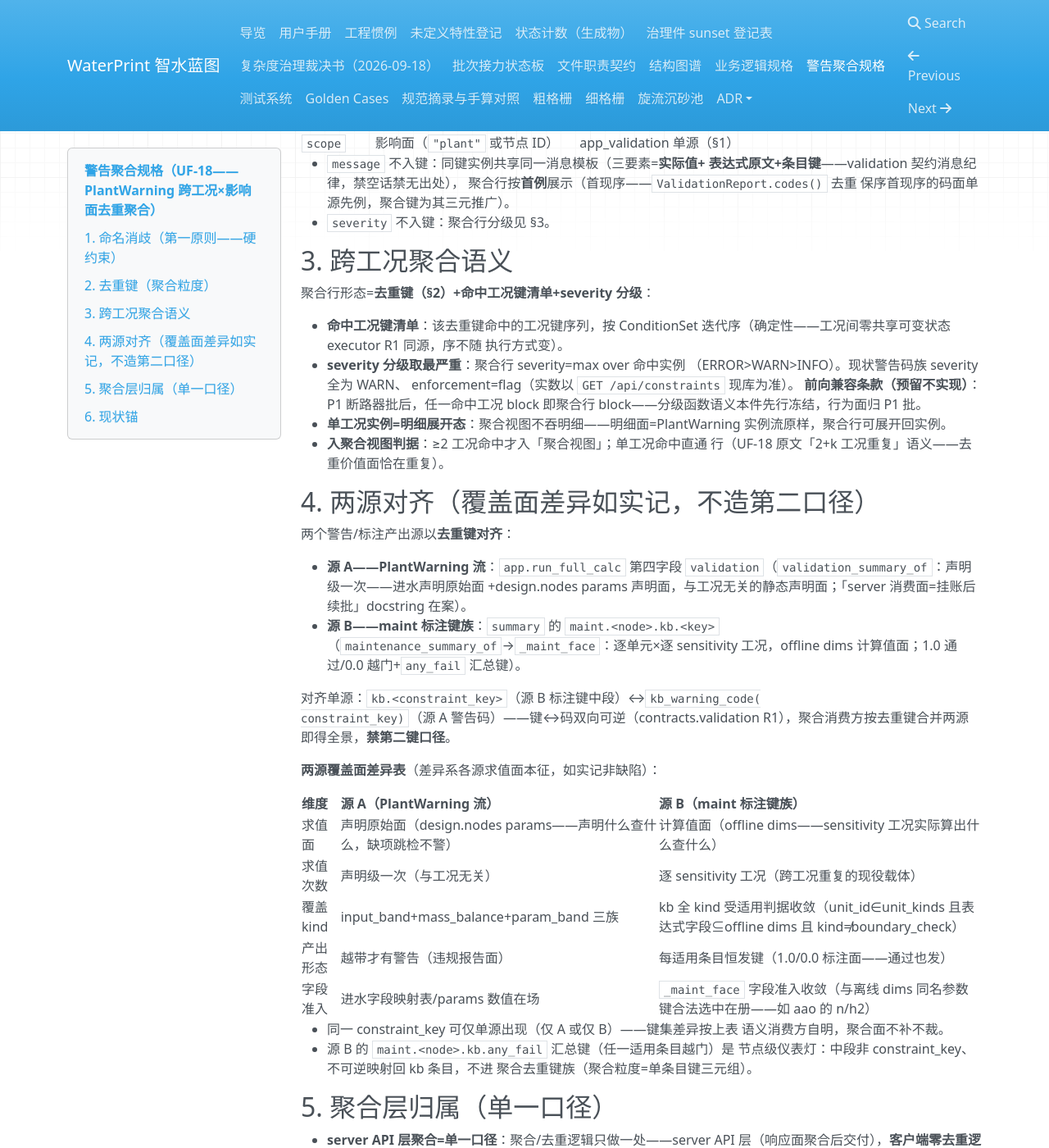
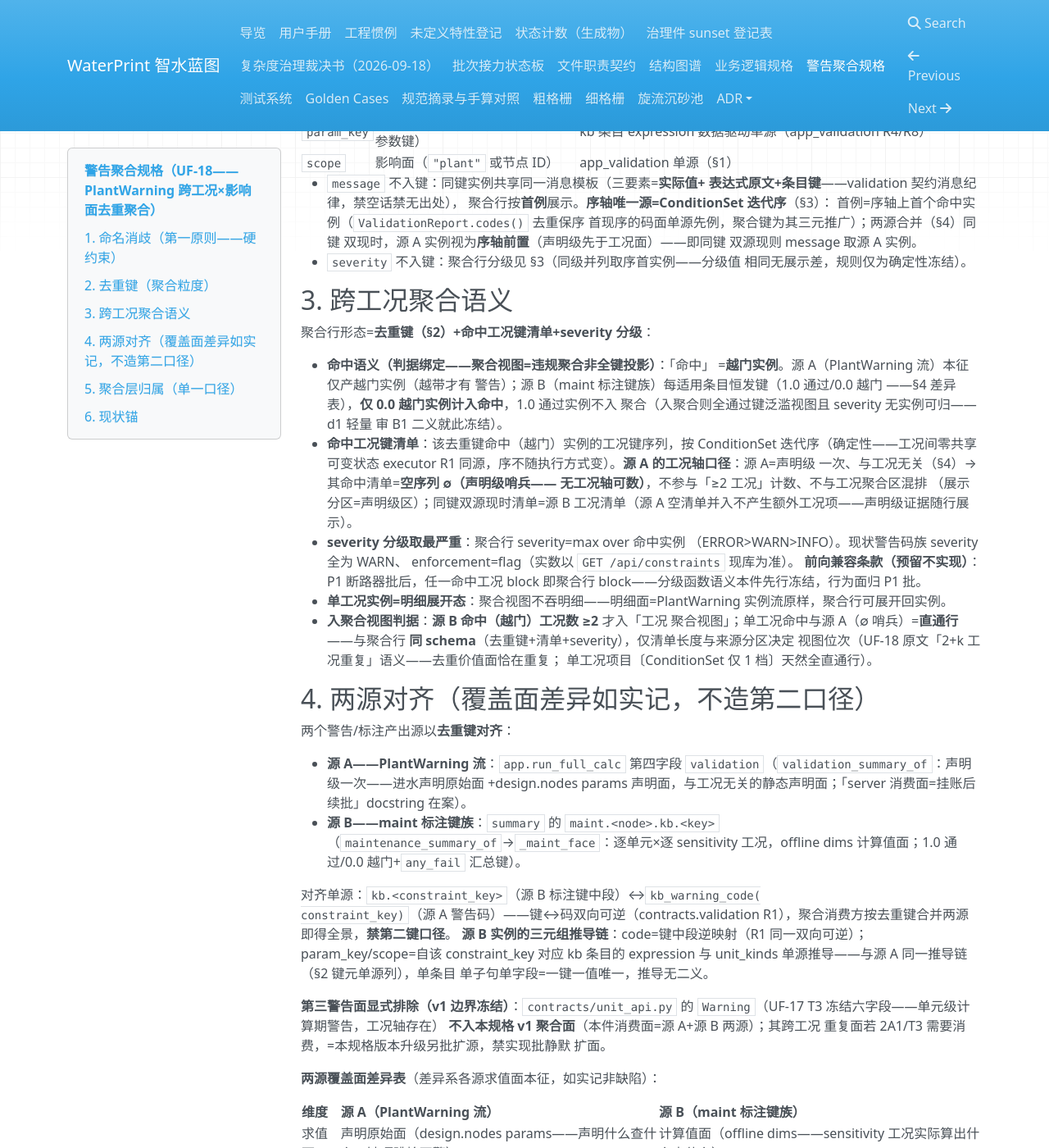
Before and after one commit to yyx20040712/waterprint, an MkDocs documentation site: the page built from docs/warning-aggregation.md, in a window 1280 px wide and 1400 px high, scrolled down 891 px. Shown: the whole window at 82% size. Built offline with MkDocs 1.6.1, drawn with Linux system fonts in a browser that asks for light colours; nearby versions of some CDN libraries; some of the changed text lies outside the part shown.

Commit message:
1A8 回炉轮 1（轻量双审七点绑定点——规格消除实现批二义面）：①d1-B1 命中语义冻结=越门实例（源A 本征仅产越门/源B 仅 0.0 计入、1.0 通过不入聚合——聚合视图=违规聚合非全键投影，二义判据就此唯一）；②d1-W1 源A 工况轴口径（声明级哨兵 ∅ 空清单——不入 ≥2 计数不混排；同键双源现=清单取源B+源A 证据随行；直通行与聚合行同 schema，单工况项目天然全直通）；③d1-W2 序轴唯一源=ConditionSet 迭代序（message 首例=序轴首命中；两源合并源A 视为序轴前置；severity 同级并列取序首——确定性冻结）；④d1-W3 API 字段形态「建议」措辞删除=硬约束即 2A1 实现契约（偏离=契约违规）；⑤k1-W1「三族」口径限定=源A 选条族（头部+现状锚两面；源B 键面族=§4 适用判据收敛明示——审包头部 155 与源A 三族 121 混同系主控写包笔误非规格缺陷，规格本无此混同）；⑥k1-W2 unit_api.Warning 第三警告面显式排除（v1 两源边界冻结——扩源=规格版本升级另批，禁实现批静默扩面）；⑦k1-N2 源B 三元组推导链写明（code 逆映射+param_key/scope 自 kb 条目 expression/unit_kinds 单源推导——与源A 同链一键一值唯一）。纯规格文书：零代码零测试零锁面零行为面；gen_status --check 零漂复跑绿（规格不入 status 指标面）

```diff
--- a/docs/warning-aggregation.md
+++ b/docs/warning-aggregation.md
@@ -1,9 +1,10 @@
 # 警告聚合规格（UF-18——PlantWarning 跨工况×影响面去重聚合）
 
 > 本件=**规格先行**（1A8 收官批 2026-10-05 落盘）：1A2~1A4 警告码全集
-> 已稳定（input_band/mass_balance/param_band 三族 kind——条目实数以
-> `GET /api/constraints` 现库为准，数据包版本以
-> `data/constraint_kb/manifest.yaml` 为准），route 1A8 行前置条件达成；
+> 已稳定（源 A 选条族三 kind：input_band/mass_balance/param_band——
+> 条目实数以 `GET /api/constraints` 现库为准，数据包版本以
+> `data/constraint_kb/manifest.yaml` 为准；源 B 键面见 §4/§6），route
+> 1A8 行前置条件达成；
 > **实现批接线前本件零行为面**（消费方与接线批见 §5，现状锚见 §6）。
 > 契约单源：`core/waterprint/contracts/validation.py`（PlantWarning
 > 五字段/ValidationReport/kb 码规则）——本件零第二口径。
@@ -28,9 +29,9 @@
 禁裸用「条件键」一词承载两义。
 
 **API 硬约束**：server API 扩展面（2A1 批）落地聚合字段时，命名必须
-消歧——建议形态 `scope`（影响面）+`condition_keys[]`（命中工况键
-清单，§3）；**禁 `condition_key` 双义入 API**。本节对 2A1 批有
-约束力。
+消歧——字段形态**硬约束**为 `scope`（影响面）+`condition_keys[]`
+（命中工况键清单，§3）；**禁 `condition_key` 双义入 API**（「建议
+形态」措辞不设——本节即 2A1 批的实现契约，偏离=契约违规）。
 
 ## 2. 去重键（聚合粒度）
 
@@ -45,17 +46,31 @@
 
 - `message` 不入键：同键实例共享同一消息模板（三要素=**实际值+
   表达式原文+条目键**——validation 契约消息纪律，禁空话禁无出处），
-  聚合行按**首例**展示（首现序——`ValidationReport.codes()` 去重
-  保序首现序的码面单源先例，聚合键为其三元推广）。
-- `severity` 不入键：聚合行分级见 §3。
+  聚合行按**首例**展示。**序轴唯一源=ConditionSet 迭代序**（§3）：
+  首例=序轴上首个命中实例（`ValidationReport.codes()` 去重保序
+  首现序的码面单源先例，聚合键为其三元推广）；两源合并（§4）同键
+  双现时，源 A 实例视为**序轴前置**（声明级先于工况面）——即同键
+  双源现则 message 取源 A 实例。
+- `severity` 不入键：聚合行分级见 §3（同级并列取序首实例——分级值
+  相同无展示差，规则仅为确定性冻结）。
 
 ## 3. 跨工况聚合语义
 
 聚合行形态=**去重键（§2）+命中工况键清单+severity 分级**：
 
-- **命中工况键清单**：该去重键命中的工况键序列，按 ConditionSet
-  迭代序（确定性——工况间零共享可变状态 executor R1 同源，序不随
-  执行方式变）。
+- **命中语义（判据绑定——聚合视图=违规聚合非全键投影）**：「命中」
+  =**越门实例**。源 A（PlantWarning 流）本征仅产越门实例（越带才有
+  警告）；源 B（maint 标注键族）每适用条目恒发键（1.0 通过/0.0 越门
+  ——§4 差异表），**仅 0.0 越门实例计入命中**，1.0 通过实例不入
+  聚合（入聚合则全通过键泛滥视图且 severity 无实例可归——d1 轻量
+  审 B1 二义就此冻结）。
+- **命中工况键清单**：该去重键命中（越门）实例的工况键序列，按
+  ConditionSet 迭代序（确定性——工况间零共享可变状态 executor R1
+  同源，序不随执行方式变）。**源 A 的工况轴口径**：源 A=声明级
+  一次、与工况无关（§4）→其命中清单=**空序列 ∅（声明级哨兵——
+  无工况轴可数）**，不参与「≥2 工况」计数、不与工况聚合区混排
+  （展示分区=声明级区）；同键双源现时清单=源 B 工况清单（源 A
+  空清单并入不产生额外工况项——声明级证据随行展示）。
 - **severity 分级取最严重**：聚合行 severity=max over 命中实例
   （ERROR>WARN>INFO）。现状警告码族 severity 全为 WARN、
   enforcement=flag（实数以 `GET /api/constraints` 现库为准）。
@@ -63,8 +78,11 @@
   block 即聚合行 block——分级函数语义本件先行冻结，行为面归 P1 批。
 - **单工况实例=明细展开态**：聚合视图不吞明细——明细面=PlantWarning
   实例流原样，聚合行可展开回实例。
-- **入聚合视图判据**：≥2 工况命中才入「聚合视图」；单工况命中直通
-  行（UF-18 原文「2+k 工况重复」语义——去重价值面恰在重复）。
+- **入聚合视图判据**：**源 B 命中（越门）工况数 ≥2** 才入「工况
+  聚合视图」；单工况命中与源 A（∅ 哨兵）=**直通行**——与聚合行
+  **同 schema**（去重键+清单+severity），仅清单长度与来源分区决定
+  视图位次（UF-18 原文「2+k 工况重复」语义——去重价值面恰在重复；
+  单工况项目〔ConditionSet 仅 1 档〕天然全直通行）。
 
 ## 4. 两源对齐（覆盖面差异如实记，不造第二口径）
 
@@ -81,6 +99,16 @@
 对齐单源：`kb.<constraint_key>`（源 B 标注键中段）↔`kb_warning_code(
 constraint_key)`（源 A 警告码）——键↔码双向可逆（contracts.validation
 R1），聚合消费方按去重键合并两源即得全景，**禁第二键口径**。
+**源 B 实例的三元组推导链**：code=键中段逆映射（R1 同一双向可逆）；
+param_key/scope=自该 constraint_key 对应 kb 条目的 expression 与
+unit_kinds 单源推导——与源 A 同一推导链（§2 键元单源列），单条目
+单子句单字段=一键一值唯一，推导无二义。
+
+**第三警告面显式排除（v1 边界冻结）**：`contracts/unit_api.py` 的
+`Warning`（UF-17 T3 冻结六字段——单元级计算期警告，工况轴存在）
+**不入本规格 v1 聚合面**（本件消费面=源 A+源 B 两源）；其跨工况
+重复面若 2A1/T3 需要消费，=本规格版本升级另批扩源，禁实现批静默
+扩面。
 
 **两源覆盖面差异表**（差异系各源求值面本征，如实记非缺陷）：
 
@@ -111,9 +139,12 @@ R1），聚合消费方按去重键合并两源即得全景，**禁第二键口
 
 ## 6. 现状锚
 
-- 1A2~1A4 警告码全集已稳定：input_band/mass_balance/param_band 三族
-  kind（条目实数与 severity/enforcement 分布以 `GET /api/constraints`
-  现库为准——本件全文零写死计数，08 §6 易失数字纪律）。
+- 1A2~1A4 警告码全集已稳定。**「三族」口径限定=源 A 选条族**
+  （input_band/mass_balance/param_band——`validation_summary_of`
+  三 kind 直判选条单源）；源 B 键面=kb 全 kind 受 §4 适用判据收敛
+  （geometry_guard/enumeration_filter/param_band 子集等——实数与
+  severity/enforcement 分布以 `GET /api/constraints` 现库为准，本件
+  全文零写死计数，08 §6 易失数字纪律）。
 - 接线批=2A1（server API 消费扩展面）+T3（前端展示层）；§1 命名
   硬约束（scope+condition_keys[] 形，禁 condition_key 双义入 API）
   对 2A1 批生效。
```
